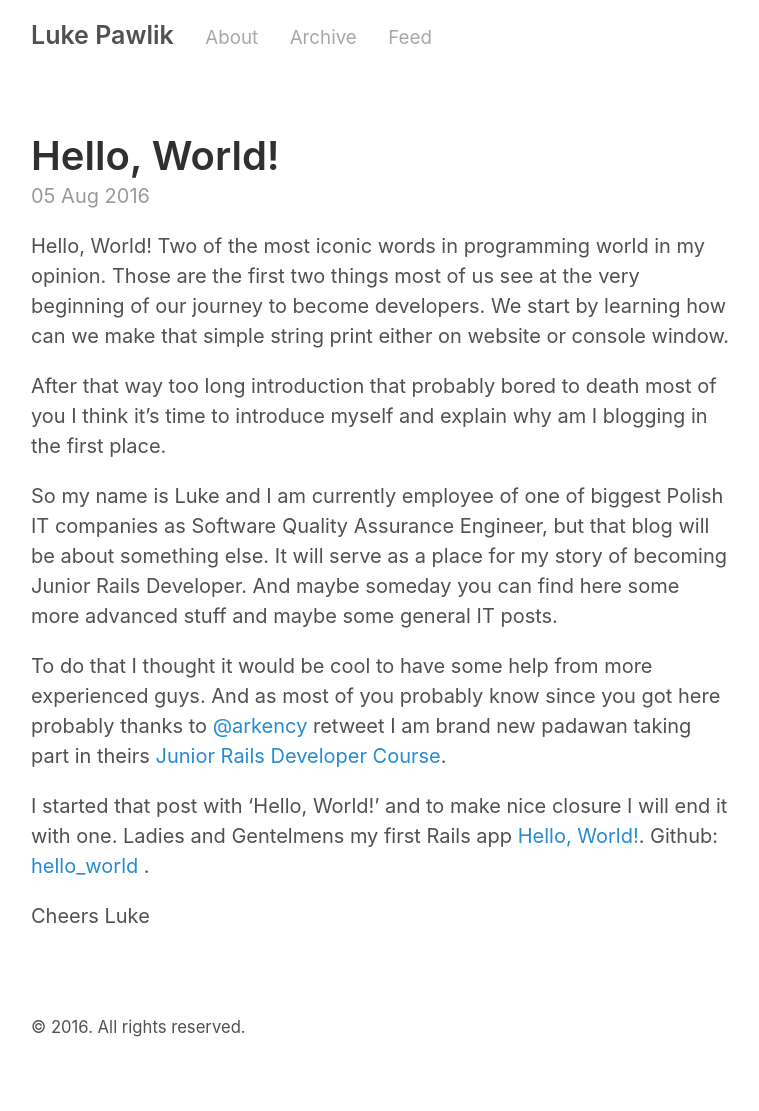
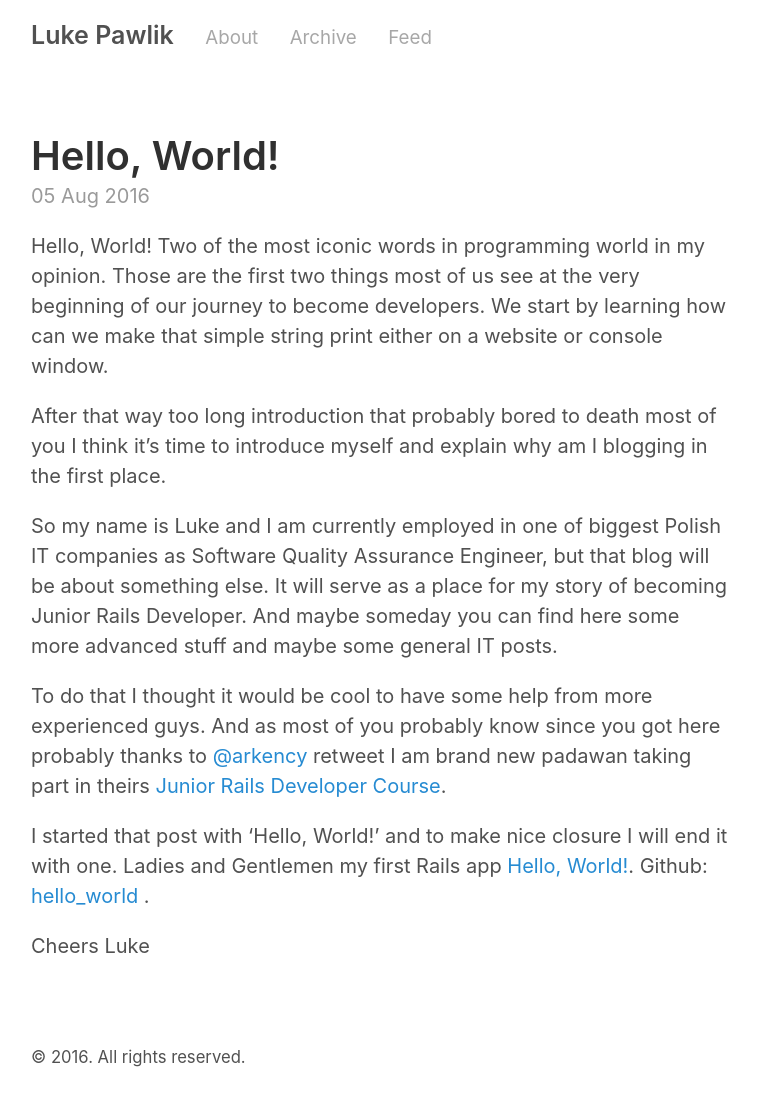
Before and after one commit to LukeP91/LukeP91.github.io, a Jekyll site: the page built from _posts/2016-08-05-hello.md, in a window 1280 px wide. Shown: the whole page, without its empty margins (259-1018 px from the left). Built offline with Jekyll 4.4.1, drawn with Linux system fonts in a browser that asks for light colours; before the commit the page ends 1081 px from its top, so only the background shows below that.

Commit message:
Update 2016-08-05-hello.md

```diff
--- a/_posts/2016-08-05-hello.md
+++ b/_posts/2016-08-05-hello.md
@@ -4,16 +4,16 @@ title: Hello, World!
 ---
 
 Hello, World!
-Two of the most iconic words in programming world in my opinion. Those are the first two things most of us see at the very beginning of our journey to become developers. We start by learning how can we make that simple string print either on website or console window.
+Two of the most iconic words in programming world in my opinion. Those are the first two things most of us see at the very beginning of our journey to become developers. We start by learning how can we make that simple string print either on a website or console window.
 
 After that way too long introduction that probably bored to death most of you I think it's time to introduce myself and explain why am I blogging in the first place.
 
-So my name is Luke and I am currently employee of one of biggest Polish IT companies as Software Quality Assurance Engineer, but that blog will be about something else. It will serve as a place for my story of becoming Junior Rails Developer. And maybe someday you can find here some more advanced stuff and maybe some general IT posts.
+So my name is Luke and I am currently employed in one of biggest Polish IT companies as Software Quality Assurance Engineer, but that blog will be about something else. It will serve as a place for my story of becoming Junior Rails Developer. And maybe someday you can find here some more advanced stuff and maybe some general IT posts.
 
 To do that I thought it would be cool to have some help from more experienced guys. And as most of you probably know since you got here probably thanks to [@arkency](https://twitter.com/arkency) retweet I am brand new padawan taking part in theirs [Junior Rails Developer Course](http://blog.arkency.com/junior-rails-developer/).
 
 I started that post with 'Hello, World!' and to make nice closure I will end it with one.
-Ladies and Gentelmens my first Rails app [Hello, World!](https://sheltered-springs-23597.herokuapp.com/). Github: [hello_world](https://github.com/LukeP91/hello_world) .
+Ladies and Gentlemen my first Rails app [Hello, World!](https://sheltered-springs-23597.herokuapp.com/). Github: [hello_world](https://github.com/LukeP91/hello_world) .
 
 Cheers
 Luke
```
